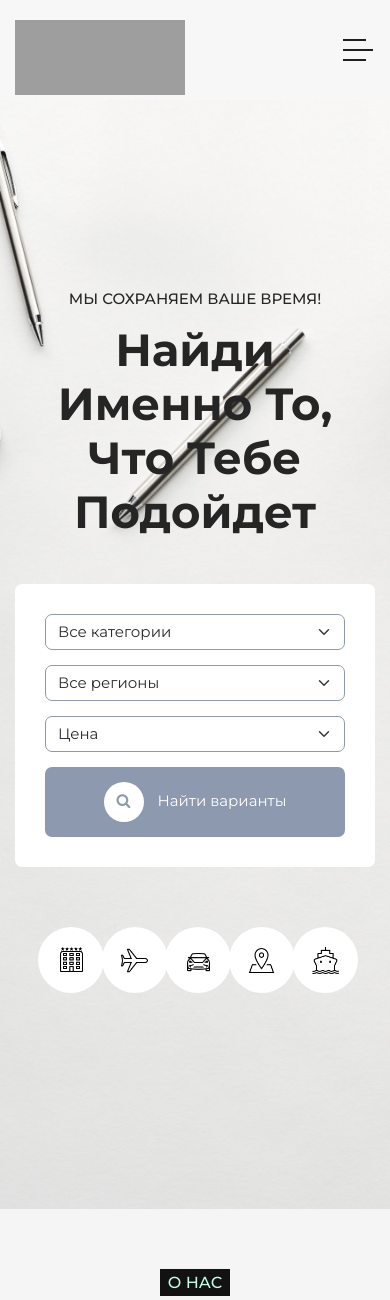
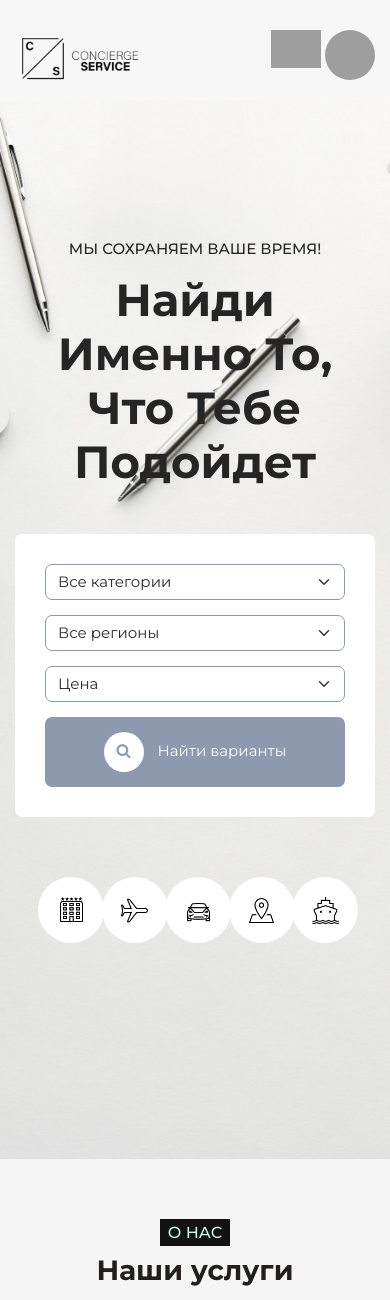
Before and after one commit to ErnzxA/ConciergeServiceProject, a Flask app: page / in a window 390 px wide. Shown: the top 1300 px of the page. Run offline with Flask 2, Linux system fonts and the light colour scheme; a user stored in the database is signed in; some libraries are stand-ins or nearby versions; grey boxes are pictures that could not be loaded.

Commit message:
ern navbar

```diff
--- a/website/static/css/base.css
+++ b/website/static/css/base.css
@@ -6,7 +6,6 @@ a, body, div, footer, h1, h2, h3, h4, h5, h6, header, html, img, li, nav, p, s,
     border: 0;
     outline: 0
 }
-/*Try out github*/
 li, ul {
     padding: 0;
     margin: 0;
@@ -30,6 +29,113 @@ body, html {
     -moz-osx-font-smoothing: grayscale
 
 }
+/*SuB Profile place*/
+.sub-profile-wrap{
+    position: absolute;
+    top: 100%;
+    right: -1%;
+    width: 260px;
+    max-height: 0;
+    overflow: hidden;
+    transition: max-height 0.5s;
+}
+.open-profile{
+    max-width: 260px;
+}
+.navbarlinks-wrap{
+    position: absolute;
+    top: 100%;
+    right: -1%;
+    width: 260px;
+    max-height: 0;
+    overflow: hidden;
+    transition: max-height 0.5s;
+}
+.openRsNav{
+    max-width: 300px;
+}
+.navbarlinks.openRsNav{
+    max-width: 400px;
+}
+.navbarlinks-wrap.openRsNav{
+    max-width: 400px;
+}
+
+.user-pic{
+    width:50px;
+    height: 50px;
+    object-position: center;
+    object-fit: cover;
+    border-radius: 50%;
+    margin: 0;
+    padding: 0;
+}
+.sub-profile.open-profile{
+    max-height: 400px;
+}
+.sub-profile-wrap.open-profile{
+    max-height: 400px;
+}
+.sub-profile{
+    background: #fff;
+    border-radius: 5%;
+    box-shadow: 0 0 1px 2px rgba(0, 0, 0, 0.15);
+    font-family: Montserrat, sans-serif;
+    padding: 1rem;
+    margin: 10px;
+}
+.sub-profile-link{
+    display: flex;
+    align-items: center;
+    text-decoration: none;
+    margin: 7px 0;
+}
+.sub-profile-link img{
+    width:40px;
+    background: #e5e5e5;
+    border-radius: 50%;
+    padding: 0px;
+}
+.drpdwnBttn{
+    width:50px;
+    height: 50px;
+    max-width: 0;
+}
+.sub-profile-link span {
+    transition: transform 0.5s;
+}
+.sub-profile-link:hover span{
+        transform: translateX(5px);
+}
+.sub-profile-link p{
+    width: 100%;
+}
+.sub-profile-link:hover p{
+    font-weight: 600;
+}
+.sub-profile a img{
+    width: 45px;
+    padding-top: 5px;
+    padding-left: 5px;
+    margin-right: 15px;
+}
+.sub-profile hr{
+    border: 0;
+    height: 1px;
+    width: 100%;
+    background: black;
+    margin: 15px 0 10px;
+
+}
+.user-info{
+    display: flex;
+    align-items: center;
+}
+.user-info h3{
+    font-weight: 500;
+
+}
+/*SuB Profile place end*/
 
 a {
     text-decoration: none !important
@@ -76,8 +182,6 @@ body, html {
         overflow-x: hidden
     }
 }
-
-
 .background-header {
     background-color: #fff !important;
     height: 85px !important;
@@ -89,31 +193,16 @@ body, html {
 }
 
 .background-header .logo,
-.background-header .main-nav .nav li a {
+.background-header .main-nav .nav .navbarlinks  a {
     color: #1e1e1e !important;
 }
 
-.background-header .main-nav .nav li:hover a {
+.background-header .main-nav .nav .navbarlinks:hover a {
     color: #8d99af !important;
 }
 
-.background-header .nav li a.active {
+.background-header .nav .navbarlinks a.active {
     color: #8d99af !important;
-}
-
-.header-area {
-    background-color: transparent;
-    border-bottom: 1px solid rgba(250, 250, 250, .2);
-    position: fixed;
-    top: 0;
-    left: 0;
-    right: 0;
-    z-index: 100;
-    height: 100px;
-    -webkit-transition: all .5s ease 0s;
-    -moz-transition: all .5s ease 0s;
-    -o-transition: all .5s ease 0s;
-    transition: all .5s ease 0s
 }
 
 .header-area .main-nav {
@@ -138,7 +227,7 @@ body, html {
 }
 
 
-.header-area .main-nav .nav {
+.header-area .main-nav .nav{
     float: right;
     margin-top: 30px;
     margin-right: 0;
@@ -151,28 +240,37 @@ body, html {
     z-index: 999
 }
 
-.header-area .main-nav .nav li {
-    padding-left: 30px;
-    padding-right: 30px
+.item-nav{
+    padding-left: 2rem;
+    padding-right: 2rem;
+    margin-top: 5px;
 }
-
-.header-area .main-nav .nav li:last-child {
-    padding-right: 0;
-    padding-left: 40px
+#ITEMNAV1{padding-right: 1rem;padding-left: 1rem;}
+#ITEMNAV2{padding-right: 1rem;padding-left: 1rem;}
+#ITEMNAV3{padding-right: 1rem;padding-left: 1rem;}
+#ITEMNAV4{padding-right: 1rem;padding-left: 1rem;}
+#respProfileIcon{
+    max-width: 0;
+    width:50px;
+    height: 50px;
+    object-position: center;
+    object-fit: cover;
+    border-radius: 50%;
+    margin: 0;
+    padding: 0;
 }
-
-.header-area .main-nav .nav li:last-child a {
+.navbarlinks:last-child a {
     color: #2a2a2a !important;
     text-transform: capitalize;
-    padding: 0 20px;
+    padding: 0 2rem;
     font-weight: 400
 }
 
-.header-area .main-nav .nav li:last-child a.active, .header-area .main-nav .nav li:last-child a:hover {
+.navbarlinks:last-child a.active, .header-area .main-nav .nav:last-child a:hover {
     color: #000 !important
 }
 
-.header-area .main-nav .nav li a {
+.navbarlinks a {
     display: block;
     font-weight: 650;
     font-size: 14px;
@@ -188,214 +286,25 @@ body, html {
     letter-spacing: 1px
 }
 
-.header-area .main-nav .nav li a.active, .header-area .main-nav .nav li:hover a {
+.navbarlinks  a.active, .header-area .main-nav .nav .navbarlinks :hover a {
     color: #8D99AF !important;
 }
 
-.header-area .main-nav .nav li:last-child a:hover {
+.navbarlinks :last-child a:hover {
     background-color: #eae9e7
-}
-
-.header-area .main-nav .menu-trigger {
-    cursor: pointer;
-    display: block;
-    position: absolute;
-    top: 33px;
-    width: 32px;
-    height: 40px;
-    text-indent: -9999em;
-    z-index: 99;
-    right: 40px;
-    display: none
-}
-
-.header-area .main-nav .menu-trigger span, .header-area .main-nav .menu-trigger span:after, .header-area .main-nav .menu-trigger span:before {
-    -moz-transition: all .4s;
-    -o-transition: all .4s;
-    -webkit-transition: all .4s;
-    transition: all .4s;
-    background-color: #1e1e1e;
-    display: block;
-    position: absolute;
-    width: 30px;
-    height: 2px;
-    left: 0
-}
-
-.header-area .main-nav .menu-trigger span:after, .header-area .main-nav .menu-trigger span:before {
-    -moz-transition: all .4s;
-    -o-transition: all .4s;
-    -webkit-transition: all .4s;
-    transition: all .4s;
-    background-color: #1e1e1e;
-    display: block;
-    position: absolute;
-    width: 30px;
-    height: 2px;
-    left: 0;
-    width: 75%
-}
-
-.header-area .main-nav .menu-trigger span:after, .header-area .main-nav .menu-trigger span:before {
-    content: ""
-}
-
-.header-area .main-nav .menu-trigger span {
-    top: 16px
-}
-
-.header-area .main-nav .menu-trigger span:before {
-    -moz-transform-origin: 33% 100%;
-    -ms-transform-origin: 33% 100%;
-    -webkit-transform-origin: 33% 100%;
-    transform-origin: 33% 100%;
-    top: -10px;
-    z-index: 10
-}
-
-.header-area .main-nav .menu-trigger span:after {
-    -moz-transform-origin: 33% 0;
-    -ms-transform-origin: 33% 0;
-    -webkit-transform-origin: 33% 0;
-    transform-origin: 33% 0;
-    top: 10px
-}
-
-.header-area .main-nav .menu-trigger.active span, .header-area .main-nav .menu-trigger.active span:after, .header-area .main-nav .menu-trigger.active span:before {
-    background-color: transparent;
-    width: 100%
-}
-
-.header-area .main-nav .menu-trigger.active span:before {
-    -moz-transform: translateY(6px) translateX(1px) rotate(45deg);
-    -ms-transform: translateY(6px) translateX(1px) rotate(45deg);
-    -webkit-transform: translateY(6px) translateX(1px) rotate(45deg);
-    transform: translateY(6px) translateX(1px) rotate(45deg);
-    background-color: #1e1e1e
-}
-
-.header-area .main-nav .menu-trigger.active span:after {
-    -moz-transform: translateY(-6px) translateX(1px) rotate(-45deg);
-    -ms-transform: translateY(-6px) translateX(1px) rotate(-45deg);
-    -webkit-transform: translateY(-6px) translateX(1px) rotate(-45deg);
-    transform: translateY(-6px) translateX(1px) rotate(-45deg);
-    background-color: #1e1e1e
 }
 
 .header-area.header-sticky {
     min-height: 80px
 }
 
-.header-area .nav {
-    margin-top: 30px
-}
 
-.header-area.header-sticky .nav li a.active {
+
+.navbarlinks  a.active {
     color: #8d99af
 }
 
-@media (max-width: 1200px) {
-    .header-area .main-nav .nav li {
-        padding-left: 12px;
-        padding-right: 12px
-    }
 
-    .header-area .main-nav:before {
-        display: none
-    }
-}
-
-@media (max-width: 992px) {
-    .header-area .main-nav .nav li:last-child {
-        display: none
-    }
-
-    .header-area .main-nav .nav li:nth-child(6) {
-        padding-right: 0
-    }
-}
-
-@media (max-width: 767px) {
-    .header-area .main-nav .logo {
-        color: #1e1e1e
-    }
-
-    .header-area.header-sticky .nav li a.active, .header-area.header-sticky .nav li a:hover {
-        color: #8d99af !important;
-        opacity: 1
-    }
-
-    .header-area {
-        background-color: #f7f7f7;
-        padding: 0 15px;
-        height: 100px;
-        box-shadow: none;
-        text-align: center
-    }
-
-    .header-area .container {
-        padding: 0
-    }
-
-    .header-area .logo {
-        margin-left: 30px
-    }
-
-    .header-area .menu-trigger {
-        display: block !important
-    }
-
-    .header-area .main-nav {
-        overflow: hidden
-    }
-
-    .header-area .main-nav .nav {
-        float: none;
-        width: 100%;
-        display: none;
-        -webkit-transition: all 0s ease 0s;
-        -moz-transition: all 0s ease 0s;
-        -o-transition: all 0s ease 0s;
-        transition: all 0s ease 0s;
-        margin-left: 0
-    }
-
-    .header-area .main-nav .nav li:first-child {
-        border-top: 1px solid #eee
-    }
-
-    .header-area.header-sticky .nav {
-        margin-top: 100px
-    }
-
-    .header-area .main-nav .nav li {
-        width: 100%;
-        background: #fff;
-        border-bottom: 1px solid #e7e7e7;
-        padding-left: 0 !important;
-        padding-right: 0 !important
-    }
-
-    .header-area .main-nav .nav li a {
-        height: 50px !important;
-        line-height: 50px !important;
-        padding: 0 !important;
-        border: none !important;
-        background: #f7f7f7 !important;
-        color: #191a20 !important
-    }
-
-    .header-area .main-nav .nav li a:hover {
-        background: #eee !important;
-        color: #8d99af !important
-    }
-}
-
-@media (min-width: 767px) {
-    .header-area .main-nav .nav {
-        display: flex !important
-    }
-}
 
 footer {
     border-top: 1px solid #eee;
@@ -422,17 +331,17 @@ footer .helpful-links {
     margin: 0 45px
 }
 
-footer .helpful-links ul li {
+footer .helpful-links ul .navbarlinks  {
     display: block;
     margin-bottom: 15px
 }
 
-footer .helpful-links ul li a {
+footer .helpful-links ul .navbarlinks  a {
     font-size: 15px;
     transition: all .3s
 }
 
-footer .helpful-links ul li a:hover {
+footer .helpful-links ul .navbarlinks a:hover {
     color: #8d99af;
     border-bottom: 1px solid #8d99af
 }
@@ -477,28 +386,169 @@ footer .contact-us a:hover {
         transform: translateX(-31px)
     }
 }
+@media (max-width: 1200px) {
+    /*.header-area .main-nav .nav  {*/
+    /*    padding-left: 12px;*/
+    /*    padding-right: 12px*/
+    /*}*/
+
+    .header-area .main-nav:before {
+        display: none
+    }
+
+    #respProfileIcon{
+        max-width: 0;
+    }
+    .user-pic{
+        max-width: 100px;
+    }
+}
 
 @media (max-width: 992px) {
     footer {
         text-align: center
     }
 
+    #respProfileIcon{
+        max-width: 0px;
+    }
+    .user-pic{
+        max-width: 100px;
+    }
+    .header-area .main-nav a.logo {
+        background-image: url(../img/blacklogo.png);
+        width: 140px;
+        background-size: contain;
+        background-repeat: no-repeat;
+        background-position: center;
+        float: left
+    }
+    /*.header-area .main-nav .nav  .item-nav{*/
+    /*    padding-left: 0;*/
+    /*    padding-right: 0*/
+    /*}*/
+    .navbarlinks  a{
+        font-size: 12px;
+    }
+    #ITEMNAV1, #ITEMNAV2, #ITEMNAV3, #ITEMNAV4{
+    padding-left: 12px;
+        padding-right: 12px;
+
+    }
     footer .about, footer .helpful-links {
         margin-bottom: 45px
+    }
+    .navbarlinks :nth-child(6) {
+        padding-right: 0
     }
 }
 
 @media (max-width: 767px) {
     .header-area .main-nav a.logo {
-        background-image: url(../images/black-logo.png);
+        background-image: url(../img/blacklogo.png);
+        width: 130px;
+        background-size: contain;
+        background-repeat: no-repeat;
+        background-position: center;
         float: left
     }
+    #respProfileIcon{
+        max-width: 100px;
+    }
+    .user-pic{
+        max-width: 0;
+    }
+    .drpdwnBttn{
+        max-height: 100px;
+        max-width: 100px;
+    }
+    .header-area .logo {
+        margin-left: 0;
+    }
+    .header-area .main-nav .logo {
+        color: #1e1e1e
+    }
 
+    .navbarlinks a.active, .header-area.header-sticky .nav .navbarlinks  a:hover {
+        color: #8d99af !important;
+        opacity: 100%;
+    }
+    .col-12{
+        padding: 0;
+    }
+    .header-area {
+        background-color: #f7f7f7;
+        padding: 0 2rem;
+        height: 100px;
+        box-shadow: none;
+        text-align: center
+    }
+    .header-area .container {
+        padding: 0
+    }
     .header-area .logo {
+    }
+    .navbarlinks{
+        flex-direction: column;
+        overflow: hidden;
+        order:3;
+        width: 100%;
+        max-width: 0;
+        flex-wrap: wrap;
+    }
+    .header-area .main-nav ul div{
+        /*overflow: hidden;*/
+        /*max-height: 0;*/
+    }
+    .header-area .main-nav .nav{
+        display: flex;
+        justify-content: right;
+    }
+    .header-area .main-nav {
+        align-items: center;
+    }
+    .header-area .main-nav .nav .navbarlinks{
+        float: none;
+        width: 100%;
+        display: none;
+        -webkit-transition: all 0s ease 0s;
+        -moz-transition: all 0s ease 0s;
+        -o-transition: all 0s ease 0s;
+        transition: all 0s ease 0s;
         margin-left: 0
     }
 
-    .header-area .main-nav .menu-trigger {
-        right: 15px
+    .navbarlinks :first-child {
+        border-top: 1px solid #eee
+    }
+
+    .header-area .main-nav .nav{
+        display: flex;
+        justify-content: right;
+
+    }
+    .navbarlinks  {
+        width: 100%;
+        background: #fff;
+        border-bottom: 1px solid #e7e7e7;
+        /*padding-left: 0 !important;*/
+        /*padding-right: 0 !important*/
+    }
+
+    .navbarlinks  a {
+        height: 50px !important;
+        line-height: 50px !important;
+        /*padding: 0 !important;*/
+        border: none !important;
+        background: #f7f7f7 !important;
+        color: #191a20 !important
+    }
+
+    .navbarlinks a:hover {
+        background: #eee !important;
+        color: #8d99af !important
+    }
+    .header-area .main-nav .nav {
+        display: flex !important
     }
 }
--- a/website/static/css/login.css
+++ b/website/static/css/login.css
@@ -448,9 +448,9 @@ main.sign-up-mode .carousel {
 }
 
 
-@media (max-width: 340) {
+@media (max-width: 340px) {
     .heading {
-        position: absolute;
         padding-right: 20%;
     }
+
 }
--- a/website/static/css/style.css
+++ b/website/static/css/style.css
@@ -164,7 +164,7 @@ body, html {
     background-position: center center;
     background-size: cover;
     background-image: url(../img/pages_bg/banner-bg.jpg);
-    padding: 290px 0 180px 0;
+    padding: 15rem 0 180px 0;
     position: relative;
     overflow: hidden
 }
--- a/website/templates/base.html
+++ b/website/templates/base.html
@@ -33,34 +33,74 @@
                     <!-- ***** Logo Start ***** -->
 
                     <a href="/" class="logo">
+
                     </a>
                     <!-- ***** Logo End ***** -->
                     <!-- ***** Menu Start ***** -->
+
                     <ul class="nav">
-                        <li><a href="/" class="{{ main_page }}">Главная</a></li>
+                        <div style="display: flex" class="navbarlinks" id="NavbarLinksId">
+                            <a href="/#" class="item-nav {{ main_page }}"  id="ITEMNAV1">Главная</a>
+                            <a href="/#services" class=" item-nav" id="ITEMNAV2">Услуги</a>
+                            <a href="#" class="{{ partners }} item-nav" id="ITEMNAV3">Партнеры</a>
+                            <a href="/contacts" class="{{ contacts }} item-nav" id="ITEMNAV4">Контакты</a>
+                        </div>
+                        <div class= "drpdwnBttn">
+                            <a class="ButtonJs">
+                                <img src="static/icons/menu100.png" onclick="toggleResponsiveNav()">
+                            </a>
+                        </div>
+                        {% if user.is_authenticated %}
+                        <div>
+                            <img src="static/img/profile-menu-imgs/Ern.png" class="user-pic"
+                                     onclick="toggleProfile()">
+                            <a href="/profile">
+                                <img src="static/img/profile-menu-imgs/Ern.png"  id="respProfileIcon">
+                            </a>
+                                <div class="sub-profile-wrap" id="subProfile">
 
-                            <li><a href="/#services">Услуги</a></li>
+                                    <div class="sub-profile">
 
-                        <li><a href="/contacts" class="{{ contacts }}">Контакты</a></li>
-                        <li><a href="/profile" class="{{ profile }}">Профиль</a></li>
-
-                        {% if user.is_authenticated %}
-                            <li><a href="/logout" class="{{ login }}">Выход</a></li>
+                                        <a href="/profile" class="sub-profile-link {{ profile }}">
+                                            <p>Профиль</p>
+                                            <span>></span>
+                                        </a>
+                                        <a href="#" class="sub-profile-link">
+                                            <p>Актуальные заказы</p>
+                                            <span>></span>
+                                        </a>
+                                        <a href="#" class="sub-profile-link">
+                                            <p>Исторя заказов</p>
+                                            <span>></span>
+                                        </a>
+                                        <a href="/logout" class="sub-profile-link {{ login }}}">
+                                            <p>Выход</p>
+                                            <span>></span>
+                                        </a>
+                                    </div>
+                                </div>
+                        </div>
                         {% else %}
                             <li><a href="/login" class="{{ login }}">Вход</a></li>
                         {% endif %}
 
                     </ul>
-                    <a class='menu-trigger'>
-                        <span>Menu</span>
-                    </a>
                     <!-- ***** Menu End ***** -->
                 </nav>
             </div>
         </div>
     </div>
 </header>
-
+<script>
+    let subProfile= document.getElementById("subProfile")
+    function toggleProfile(){
+        subProfile.classList.toggle("open-profile");
+    }
+    let ItemNavs= document.getElementById("NavbarLinksId");
+    function toggleResponsiveNav(){
+        ItemNavs.classList.toggle("openRsNav");
+    }
+</script>
 <!-- ***** Header Area End ***** -->
 
 
--- a/website/templates/main.html
+++ b/website/templates/main.html
@@ -2,7 +2,8 @@
 {% block title %}Main{% endblock %}
 
 {% block css_files %}
-
+    <script src="/static/vendor/jquery/jquery.min.js"></script>
+    <script src="/static/vendor/bootstrap/js/bootstrap.bundle.min.js"></script>
     <link rel="stylesheet" href="{{ url_for('static', filename='css/style.css') }}">
 {% endblock %}
 
@@ -21,7 +22,7 @@
                         <div class="row">
                             <div class="col-lg-3 align-self-center">
                                 <fieldset>
-                                    <select name="area" class="form-select" aria-label="Area" id="chooseCategory"
+                                    <select name="area" class="form-select" aria-label="Area"
                                             onchange="this.form.click()">
                                         <option selected>Все категории</option>
                                         <option value="New Village">Транспорт</option>
@@ -32,7 +33,7 @@
                             </div>
                             <div class="col-lg-3 align-self-center">
                                 <fieldset>
-                                    <select name="area" class="form-select" aria-label="Area" id="chooseCategory"
+                                    <select name="area" class="form-select" aria-label="Area"
                                             onchange="this.form.click()">
                                         <option selected>Все регионы</option>
                                         <option value="New Village">Астана</option>
```
Also changed, not shown: website/auth.py (+5 -5 lines).
